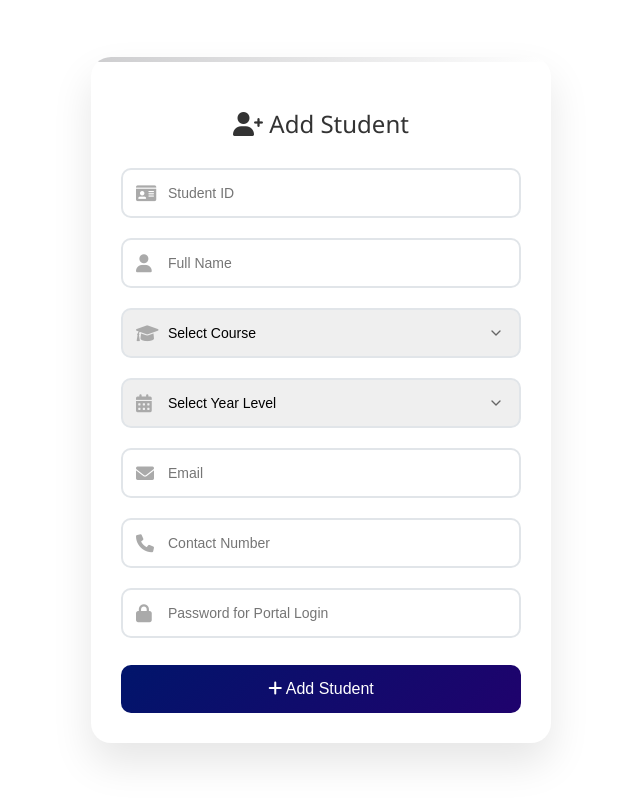
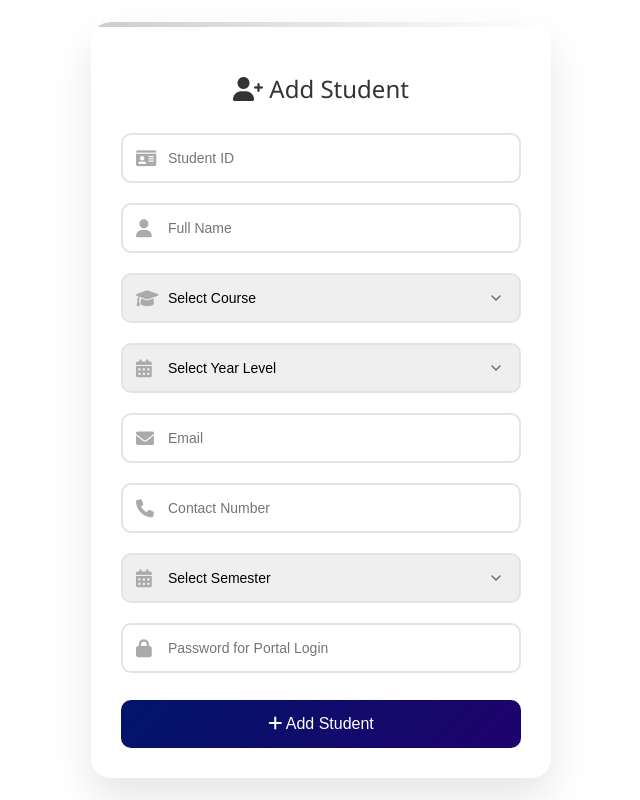
Before and after one commit to cabrerajm12/BILLING_PROJECT, a PHP site: page /admin_add_student.php in a window 1280 px wide. Shown: the whole page, without its empty margins (319-959 px from the left). Run offline with PHP 8.4, Linux system fonts and the light colour scheme.

Commit message:
added code

```diff
--- a/admin_add_student.php
+++ b/admin_add_student.php
@@ -11,13 +11,14 @@ if ($_SERVER["REQUEST_METHOD"] == "POST") {
     $year_level = $_POST["year_level"];
     $email = $_POST["email"];
     $contact = $_POST["contact"];
+    $semester = $_POST["semester"];
     $password = $_POST["password"];
 
     // Insert student into database
     $sql = "INSERT INTO students
-            (student_id, password, full_name, course, year_level, email, contact_number, tuition_total, tuition_paid)
+            (student_id, password, full_name, course, year_level, email, contact_number, semester, tuition_total, tuition_paid)
             VALUES
-            ('$student_id', '$password', '$name', '$course', '$year_level', '$email', '$contact', 0, 0)";
+            ('$student_id', '$password', '$name', '$course', '$year_level', '$email', '$contact', '$semester', 0, 0)";
 
     if ($conn->query($sql) === TRUE) {
         $message = "Student successfully added!";
@@ -201,6 +202,14 @@ if ($_SERVER["REQUEST_METHOD"] == "POST") {
                 <input type="text" name="contact" placeholder="Contact Number" required>
             </div>
             <div class="form-group">
+                <i class="fas fa-calendar-alt"></i>
+                <select name="semester" required>
+                    <option value="">Select Semester</option>
+                    <option value="1st Semester">1st Semester</option>
+                    <option value="2nd Semester">2nd Semester</option>
+                </select>
+            </div>
+            <div class="form-group">
                 <i class="fas fa-lock"></i>
                 <input type="password" name="password" placeholder="Password for Portal Login" required>
             </div>
--- a/admin_dashboard.php
+++ b/admin_dashboard.php
@@ -108,7 +108,7 @@ include "config.php";
     <div class="table-container">
         <?php
 
-        $sql = "SELECT student_id, full_name, course, year_level, email, contact_number
+        $sql = "SELECT student_id, full_name, course, year_level, email, contact_number, semester
                 FROM students
                 ORDER BY student_id DESC";
 
@@ -127,6 +127,7 @@ include "config.php";
                             <th>Year</th>
                             <th>Email</th>
                             <th>Contact No.</th>
+                            <th>Semester</th>
                         </tr>
                     </thead>
                     <tbody>";
@@ -139,6 +140,7 @@ include "config.php";
                         <td>" . htmlspecialchars($row["year_level"]) . "</td>
                         <td>" . htmlspecialchars($row["email"]) . "</td>
                         <td>" . htmlspecialchars($row["contact_number"]) . "</td>
+                        <td>" . htmlspecialchars($row["semester"]) . "</td>
                       </tr>";
             }
 
```
